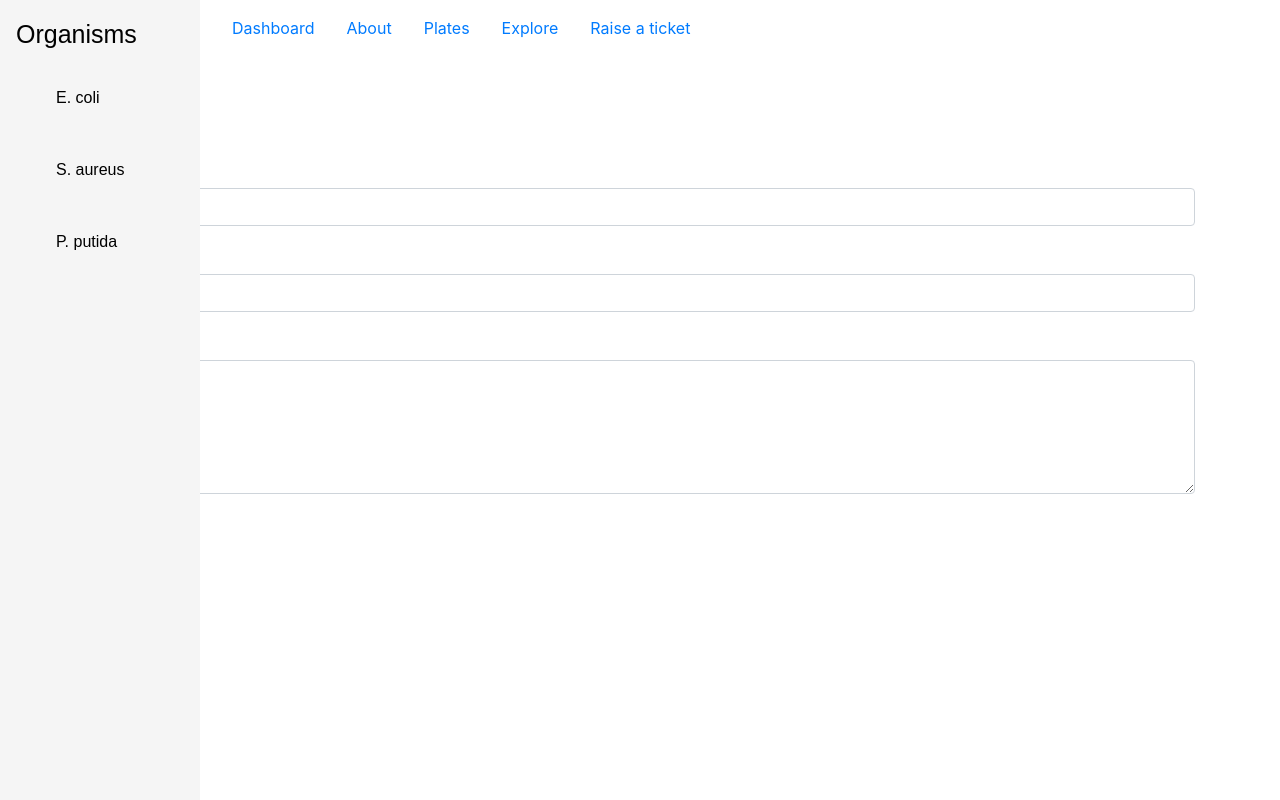
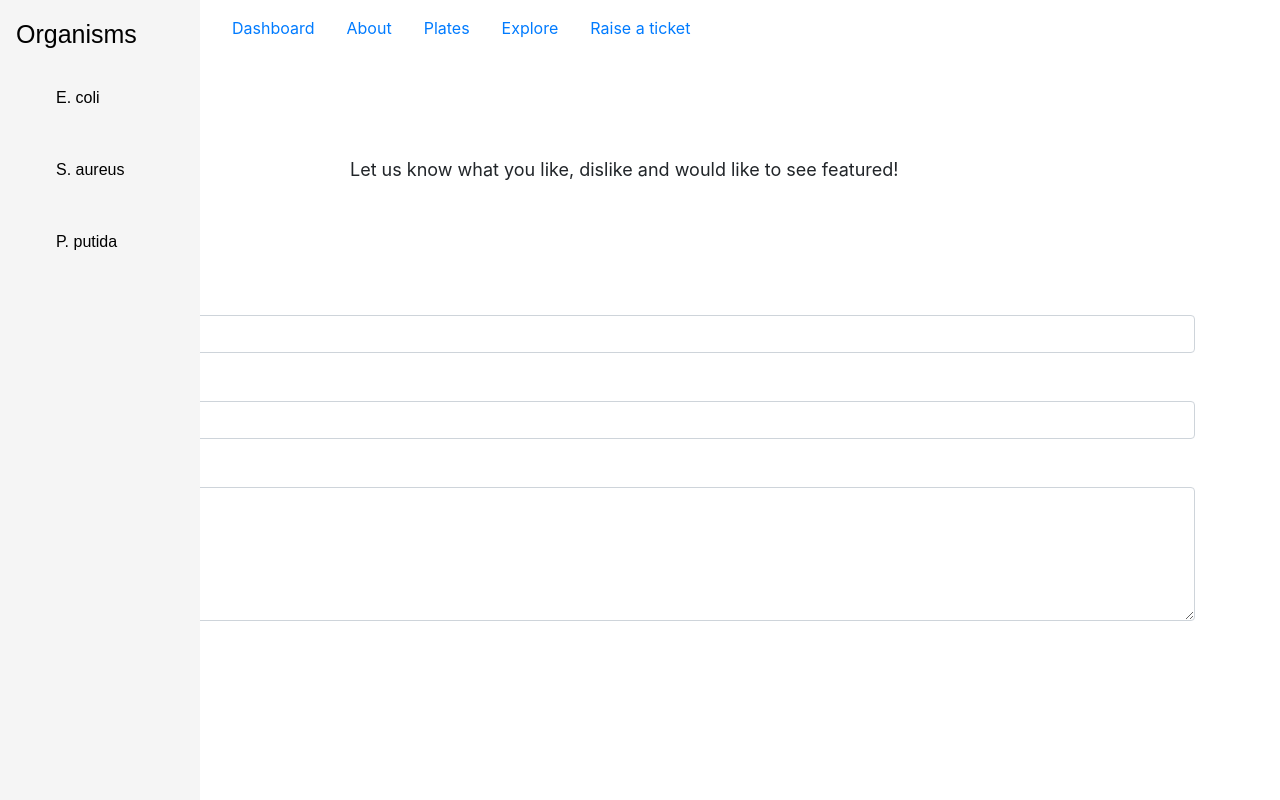
Before and after one commit to Kahuna-flipper/OmnilogDB, a Flask app: page /ticket in a window 1280 px wide. Run offline with Flask 3, Linux system fonts and the light colour scheme; some libraries are stand-ins or nearby versions.

Commit message:
added description

```diff
--- a/templates/ticket.html
+++ b/templates/ticket.html
@@ -5,12 +5,22 @@
 <title>Raise a ticket</title>
 <link rel="stylesheet" href="https://stackpath.bootstrapcdn.com/bootstrap/4.5.2/css/bootstrap.min.css">
 
+<style>
+.text{
+    margin-left: 350px;
+    font-size: 18px;
+    margin-top:100px
+    }
+</style>
+
 {% endblock %}
 
 
 
 
 {% block body %}
+
+<p class="text">Let us know what you like, dislike and would like to see featured!</p>
 
 <div class="container" style="margin-top: 100px;">
     <form method="POST" action="/ticket">
```
